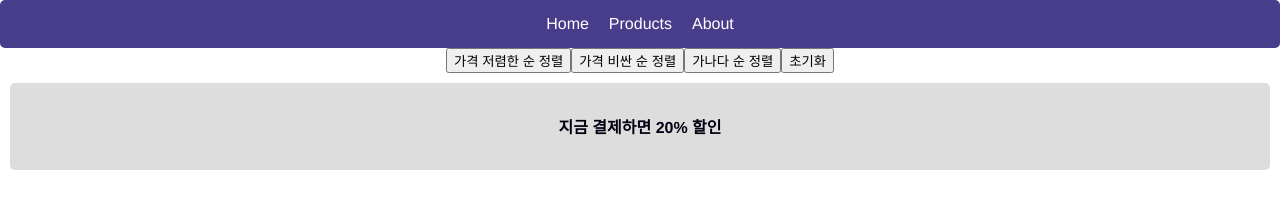
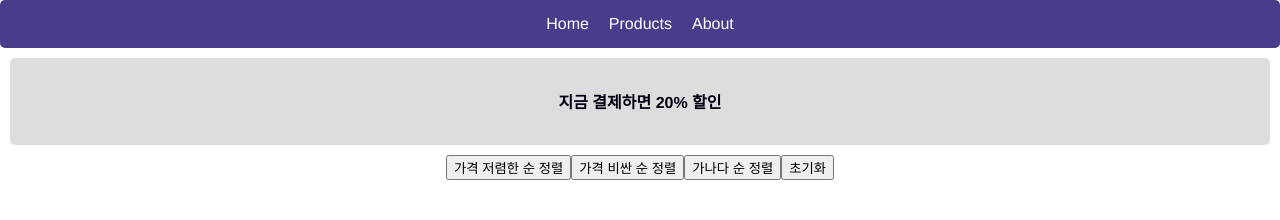
Before and after one commit to JinKiHwan/vuedongsan, a Vue app: page / in a window 1280 px wide. Shown: the top 220 px of the page. Built offline with nearby package versions, Linux system fonts and the light colour scheme.

Commit message:
라이프사이클

```diff
--- a/src/App.vue
+++ b/src/App.vue
@@ -5,19 +5,19 @@
   </div>
   <!-- //메뉴 -->
 
+  <transition name="fade">
+    <ModalApple :원룸들="원룸들" :누른거="누른거" :모달창열렸니="모달창열렸니" @closePopup="모달창열렸니 = false" />
+  </transition>
+  <!-- 할인 배너 -->
+  <DiscountBanner v-if="showDiscount == true" />
+  <!-- //할인 배너 -->
+
   <!-- 정렬버튼 -->
   <button @click="priceSort()">가격 저렴한 순 정렬</button>
   <button @click="priceSortReverse()">가격 비싼 순 정렬</button>
   <button @click="abcSort()">가나다 순 정렬</button>
   <button @click="sortBack()">초기화</button>
   <!-- //정렬버튼 -->
-
-  <transition name="fade">
-    <ModalApple :원룸들="원룸들" :누른거="누른거" :모달창열렸니="모달창열렸니" @closePopup="모달창열렸니 = false" />
-  </transition>
-  <!-- 할인 배너 -->
-  <DiscountBanner />
-  <!-- //할인 배너 -->
 
   <!-- 리스트 -->
   <OneroomList
@@ -43,6 +43,7 @@ export default {
   name: 'App',
   data() {
     return {
+      showDiscount: true,
       원룸들오리지널: [...oneroom],
       누른거: 0,
       원룸들: oneroom,
```
